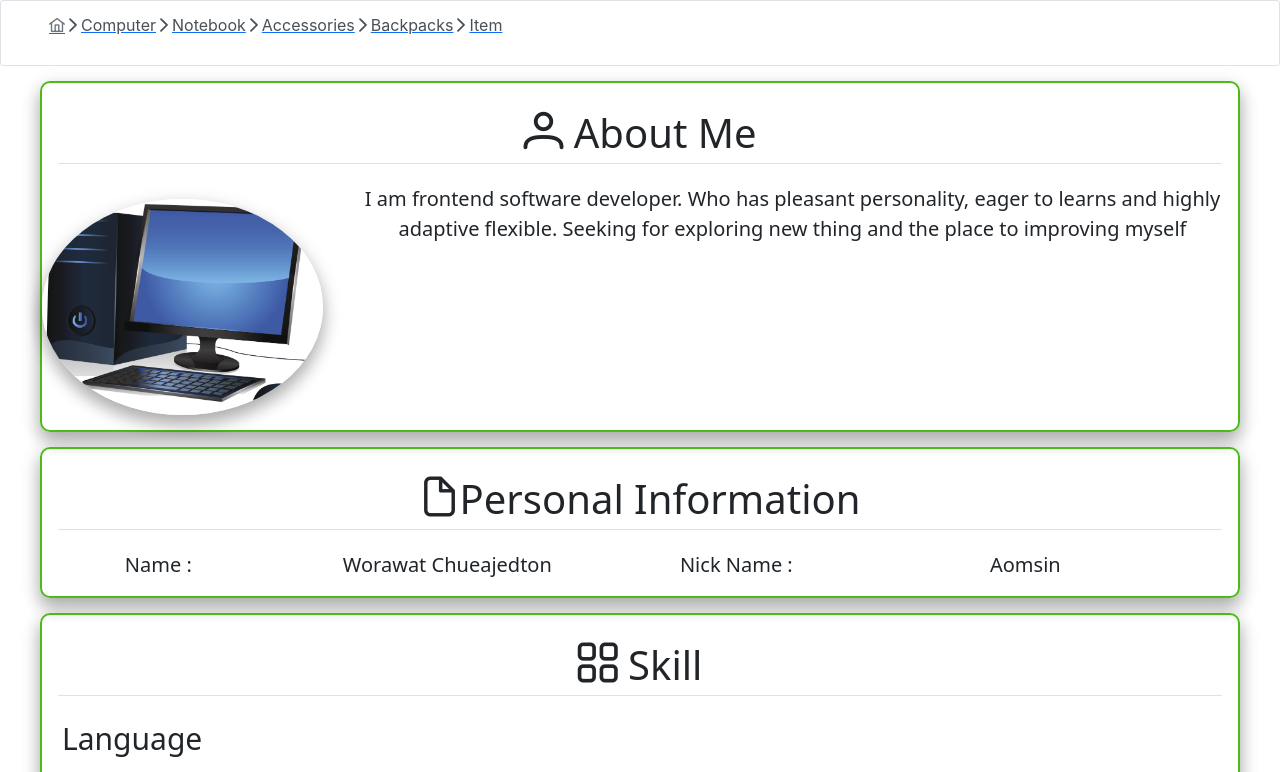
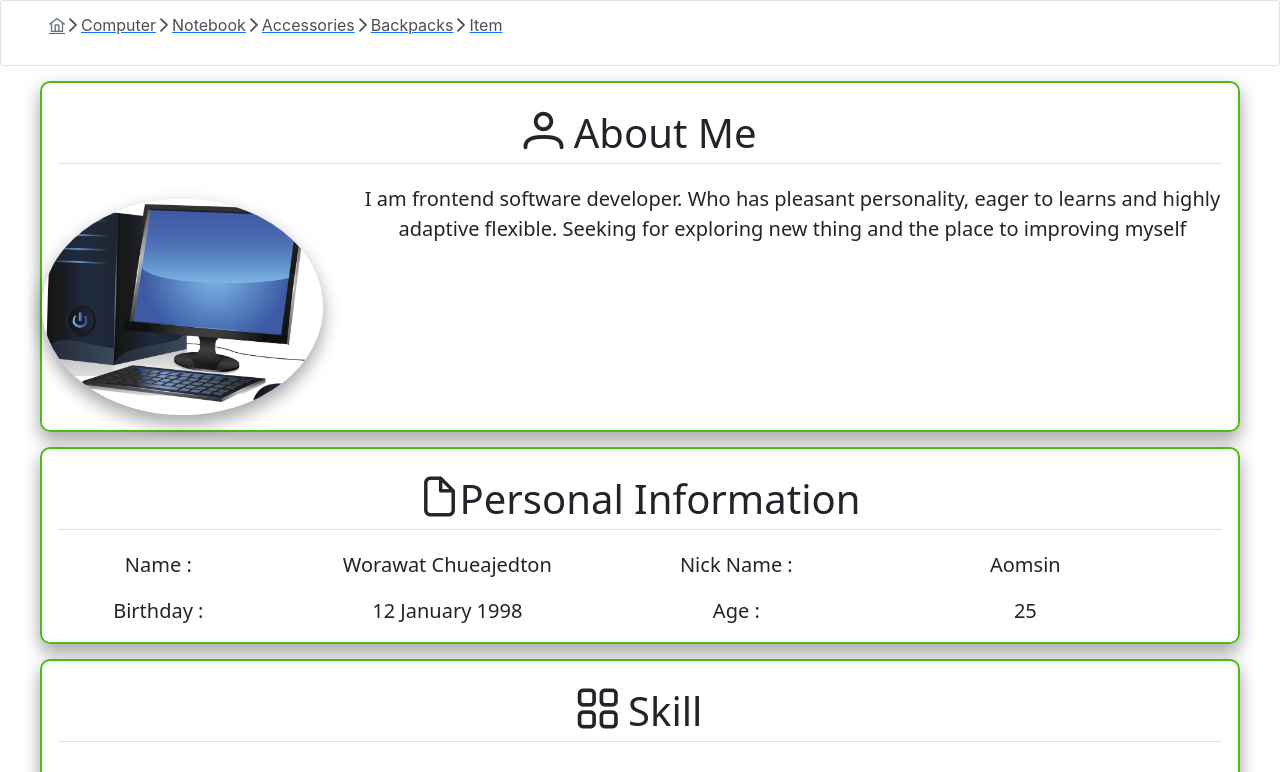
Before and after one commit to WorawatCh/WorawatCh.github.io, a Vue app: page / in a window 1280 px wide. Shown: the top 772 px of the page. Built offline with nearby package versions, Linux system fonts and the light colour scheme.

Commit message:
update personal

```diff
--- a/src/components/Personal.vue
+++ b/src/components/Personal.vue
@@ -4,6 +4,13 @@ import Carousel from 'primevue/carousel';
 import Card from 'primevue/card';
 import Button from 'primevue/button';
 import Divider from 'primevue/divider';
+
+const age = ref()
+
+function getAge(){
+    age.value = new Date()
+    return age.value.getFullYear() - 1998
+}
 </script>
 
 <template>
@@ -21,6 +28,12 @@ import Divider from 'primevue/divider';
                         <div class="col col-8">
                             <p>Worawat Chueajedton</p>
                         </div>
+                        <div class="col col-4">
+                            <p>Birthday :</p>
+                        </div>
+                        <div class="col col-8">
+                            <p>12 January 1998</p>
+                        </div>
                     </div>
                 </div>
                 <div class="col col-6">
@@ -30,6 +43,12 @@ import Divider from 'primevue/divider';
                         </div>
                         <div class="col col-8">
                             <p>Aomsin</p>
+                        </div>
+                        <div class="col col-4">
+                            <p>Age :</p>
+                        </div>
+                        <div class="col col-8">
+                            <p>{{getAge()}}</p>
                         </div>
                     </div>
                 </div>
```
